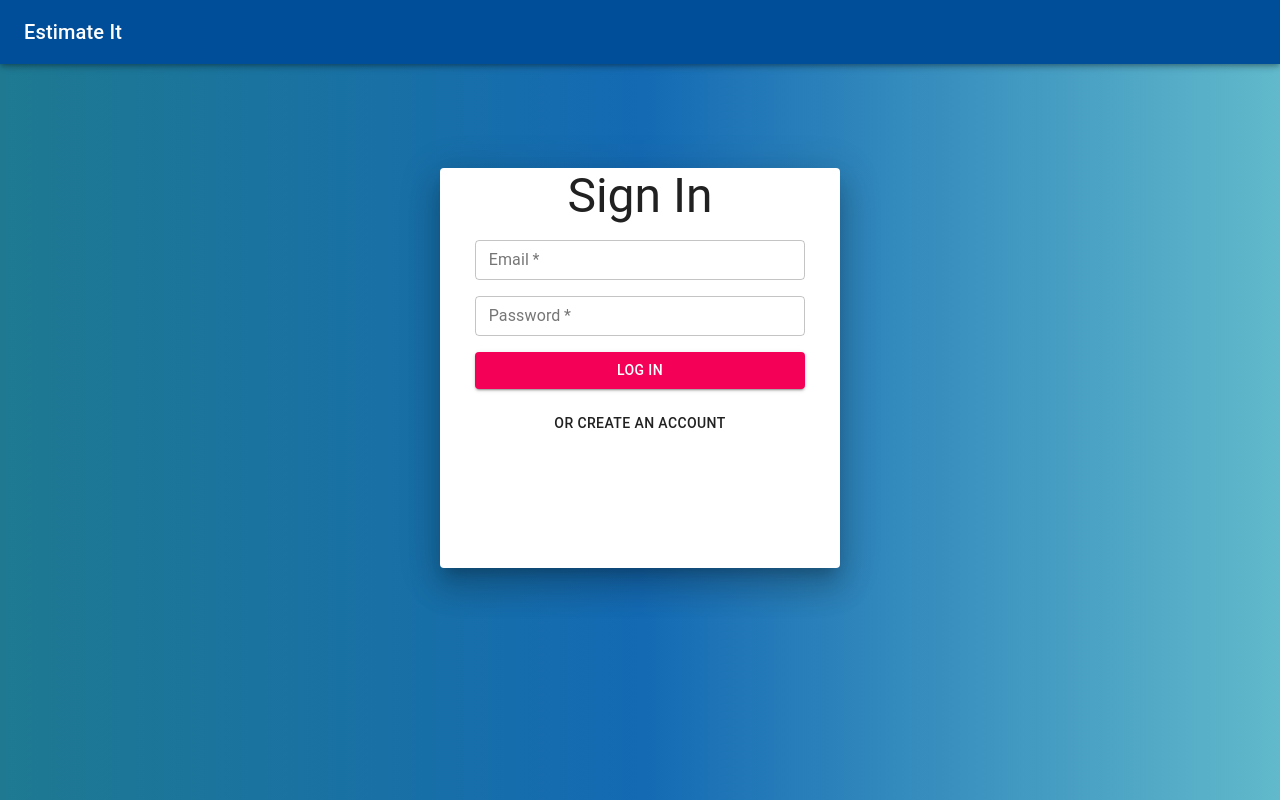
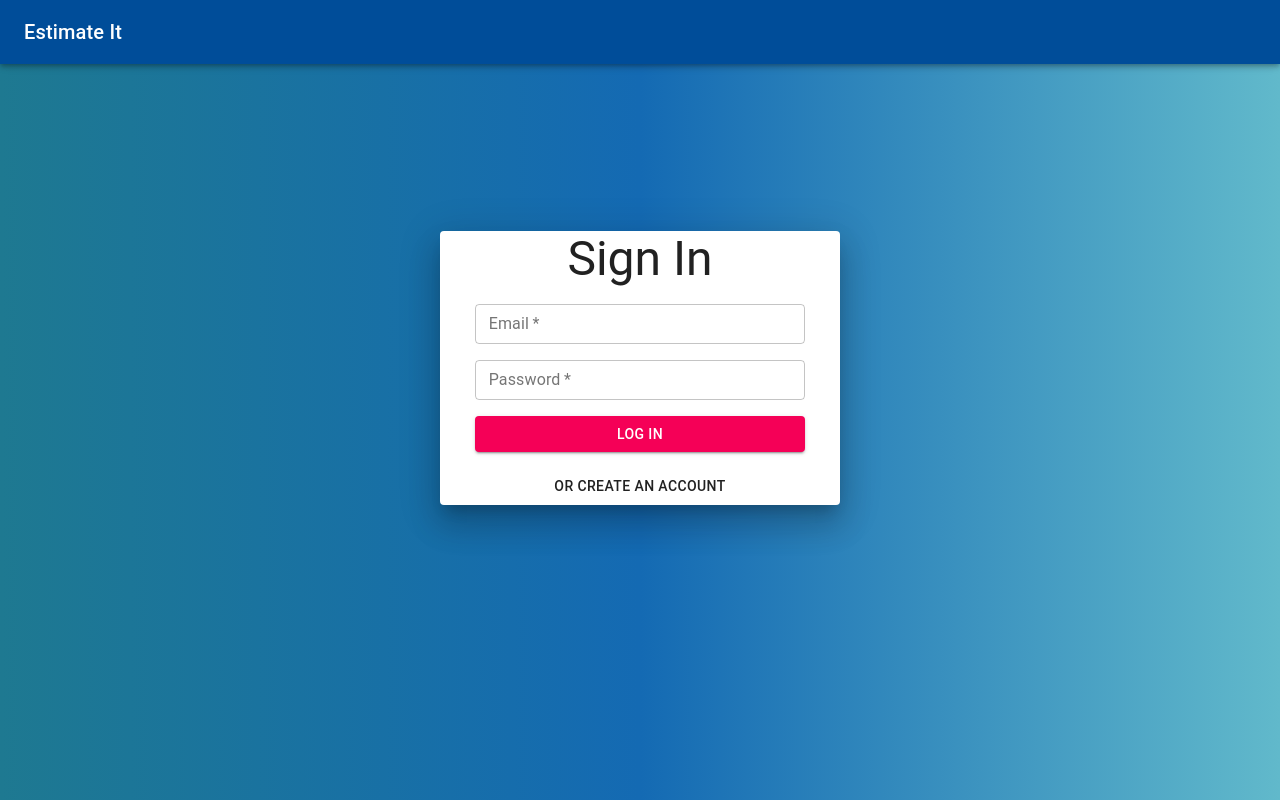
Before and after one commit to EricBois/react-estimate-sheet, a React (Create React App) app: page / in a window 1280 px wide. Built offline with nearby package versions, Linux system fonts and the light colour scheme; no server answers.

Commit message:
removed predef height

```diff
--- a/src/components/styles/authStyles.js
+++ b/src/components/styles/authStyles.js
@@ -1,6 +1,5 @@
 const styles = {
     root: {
-        minHeight: '50vh',
         maxWidth: '400px',
         margin: 'auto',
     },
```
